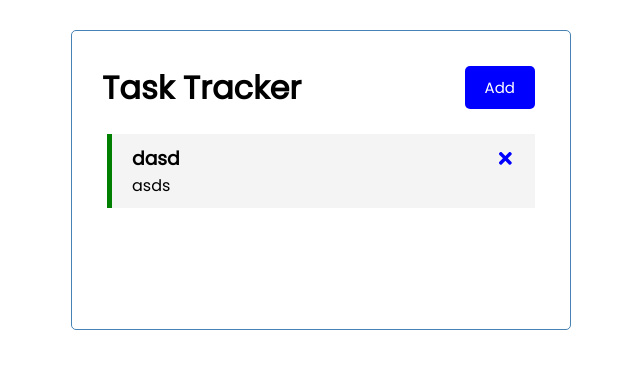
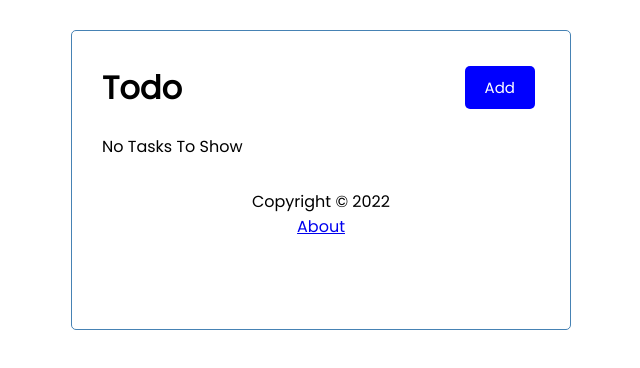
Before and after one commit to lucidethinker/test, a React (Create React App) app: page / in a window 1280 px wide. Shown: the top 368 px of the page, without its empty margins (319-959 px from the left). Built offline with nearby package versions, Linux system fonts and the light colour scheme; data requests are answered from the project's data file.

Commit message:
All done

```diff
--- a/db.json
+++ b/db.json
@@ -1,10 +1,3 @@
 {
-  "tasks": [
-    {
-      "text": "dasd",
-      "dat": "asds",
-      "reminder": true,
-      "id": 6
-    }
-  ]
+  "tasks": []
 }
--- a/package.json
+++ b/package.json
@@ -11,6 +11,7 @@
     "react-devtools-core": "^4.24.4",
     "react-dom": "^18.0.0",
     "react-icons": "^4.3.1",
+    "react-router-dom": "^6.3.0",
     "react-scripts": "5.0.1",
     "web-vitals": "^2.1.4"
   },
--- a/public/index.html
+++ b/public/index.html
@@ -9,11 +9,11 @@
       name="description"
       content="Web site created using create-react-app"
     />
-    <link rel="apple-touch-icon" href="%PUBLIC_URL%/logo192.png" />
+
 
     <link rel="manifest" href="%PUBLIC_URL%/manifest.json" />
 
-    <title>Task manager</title>
+    <title>To Do List</title>
   </head>
   <body>
     <noscript>You need to enable JavaScript to run this app.</noscript>
--- a/src/App.js
+++ b/src/App.js
@@ -1,7 +1,10 @@
 import Header from './components/Header';
+import{BrowserRouter as Router,Route,Routes} from 'react-router-dom'
+import Footer from './components/Footer';
 import Tasks from './components/Tasks';
 import {useState,useEffect} from 'react';
-import Addtask from './components/Addtask'
+import Addtask from './components/Addtask';
+import About from './components/About';
 
 const App = () =>{
     const [showAddTask,setShowAddTask] = useState(false)
@@ -91,20 +94,34 @@
 
 
   return (
+    <Router>
     <div className="container" >
 
     <Header  onAdd={()=>setShowAddTask(!showAddTask)}
     showAdd={showAddTask} />
-    {showAddTask &&<Addtask onAdd={addTask } />}
-    {
 
-      tasks.length >0 ?
-      (
-       <Tasks tasks={tasks}  onDelete={deleteTask} onToggle={toggleReminder}/>
-      ):'No Task to show'
-    }
-
+   <Routes>
+     <Route path='/'
+     element={
+              <>
+                {showAddTask && <Addtask onAdd={addTask} />}
+                {tasks.length > 0 ? (
+                  <Tasks
+                    tasks={tasks}
+                    onDelete={deleteTask}
+                    onToggle={toggleReminder}
+                  />
+                ) : (
+                  'No Tasks To Show'
+                )}
+              </>
+            }
+          />
+    <Route path="/about" element={<About />} />
+     </Routes>
+     <Footer/>
     </div>
+    </Router>
 
 
     )
--- /dev/null
+++ b/src/components/About.js
@@ -0,0 +1,12 @@
+
+import {Link} from 'react-router-dom'
+const About = () => {
+  return (
+      <div>
+    <h4>V 1.0</h4>
+    <Link to='/'>Go back</Link>
+    </div>
+  )
+}
+
+export default About
--- /dev/null
+++ b/src/components/Footer.js
@@ -0,0 +1,12 @@
+import {Link} from 'react-router-dom'
+
+const Footer = () => {
+  return (
+    <footer>
+        <p>Copyright &copy; 2022</p>
+        <Link to="/about">About</Link>
+    </footer>
+  )
+}
+
+export default Footer
--- a/src/components/Header.js
+++ b/src/components/Header.js
@@ -12,7 +12,7 @@
   )
 }
 Header.defaultProps = {
-title:'Task Tracker',
+title:'Todo ',
 }
 
 Header.propTypes={
```
Also changed, not shown: src/App.css (deleted, +0 -38 lines), 2 other files (tests, documents, lock files or other folders).
